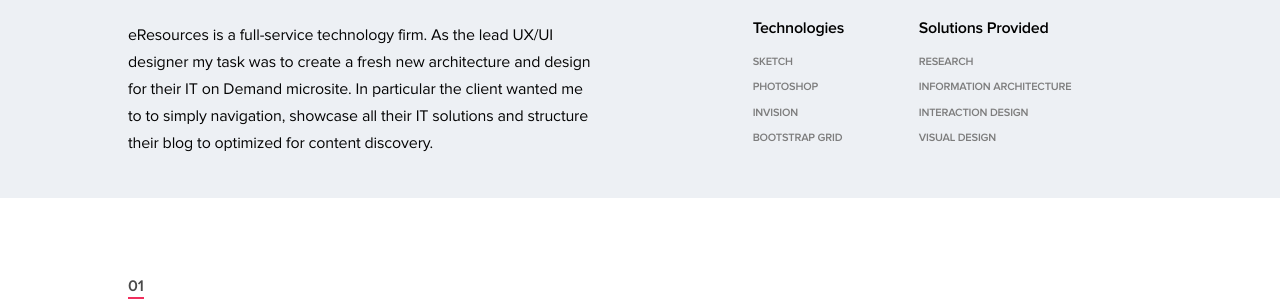
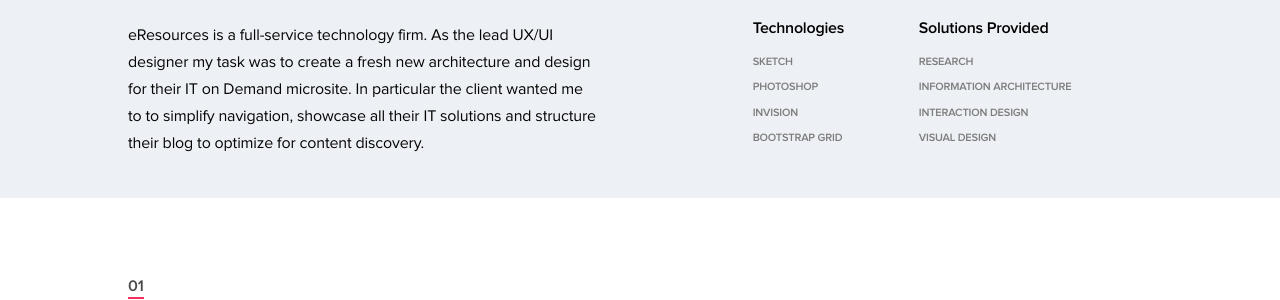
Before and after one commit to rrazd/rrazd.github.io, a Jekyll site: the page built from eresourcesCaseStudy.html, in a window 1280 px wide and 900 px high, scrolled down 303 px. Shown: the part 233-533 px from the top of the window. Built offline with Jekyll 4.4.1, drawn with Linux system fonts in a browser that asks for light colours; Markdown is read by kramdown in place of the engine named in the settings.

Commit message:
typo correction in eResouces case study

```diff
--- a/_layouts/eresourcesCaseStudy.html
+++ b/_layouts/eresourcesCaseStudy.html
@@ -55,7 +55,7 @@
    <div class="container-width flex-container">
       <div class="story">
         <div class="description">
-          eResources is a full-service technology firm. As the lead UX/UI designer my task was to create a fresh new architecture and design for their IT on Demand microsite. In particular the client wanted me to to simply navigation, showcase all their IT solutions and structure their blog to optimized for content discovery.
+          eResources is a full-service technology firm. As the lead UX/UI designer my task was to create a fresh new architecture and design for their IT on Demand microsite. In particular the client wanted me to to simplify navigation, showcase all their IT solutions and structure their blog to optimize for content discovery.
         </div>
       </div>
       <div class="role-section">
```
